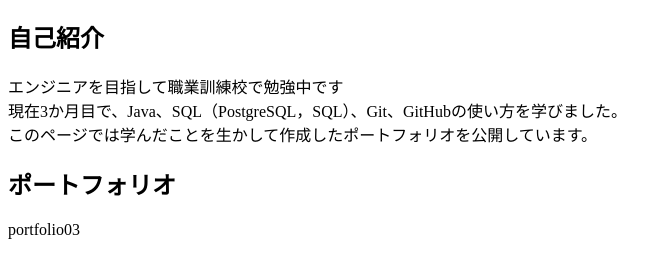
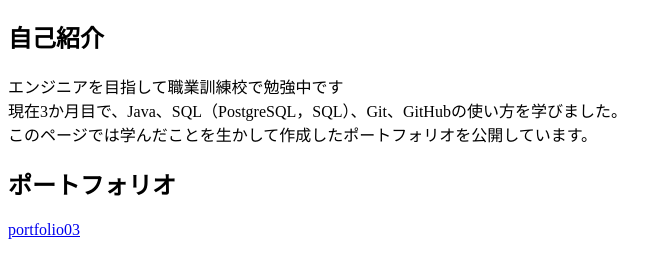
Before and after one commit to umya1103/umya1103.github.io, a plain HTML site: page index.html in a window 1280 px wide. Shown: the part 70-348 px from the top of the page, without its empty margins (0-672 px from the left). Drawn offline with Linux system fonts and the light colour scheme.

Commit message:
Update index.html

```diff
--- a/index.html
+++ b/index.html
@@ -14,6 +14,6 @@
     このページでは学んだことを生かして作成したポートフォリオを公開しています。
   </p>
   <h2>ポートフォリオ</h2>
-  <p>portfolio03</p>
+  <p><a href="https://umya1103.github.io/portfolio03/">portfolio03</a></p>
 </body>
 </html>
```
